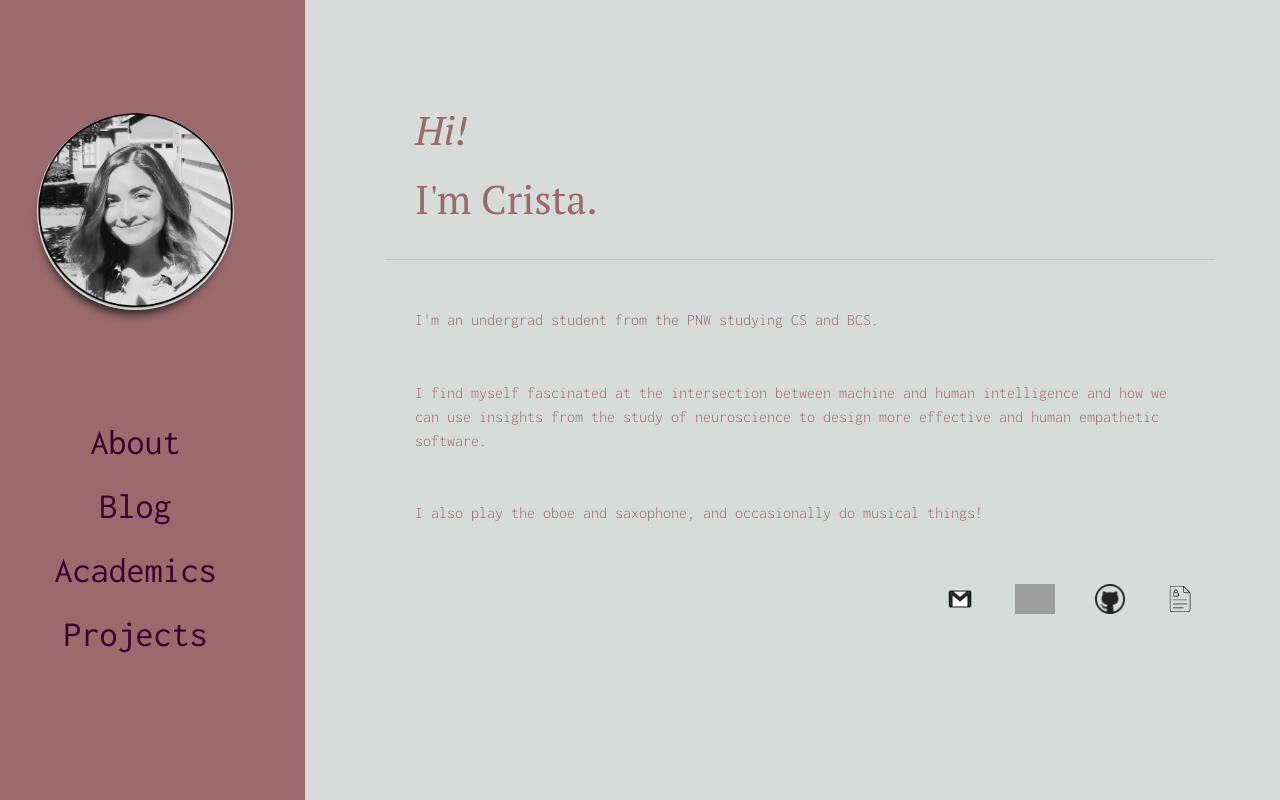
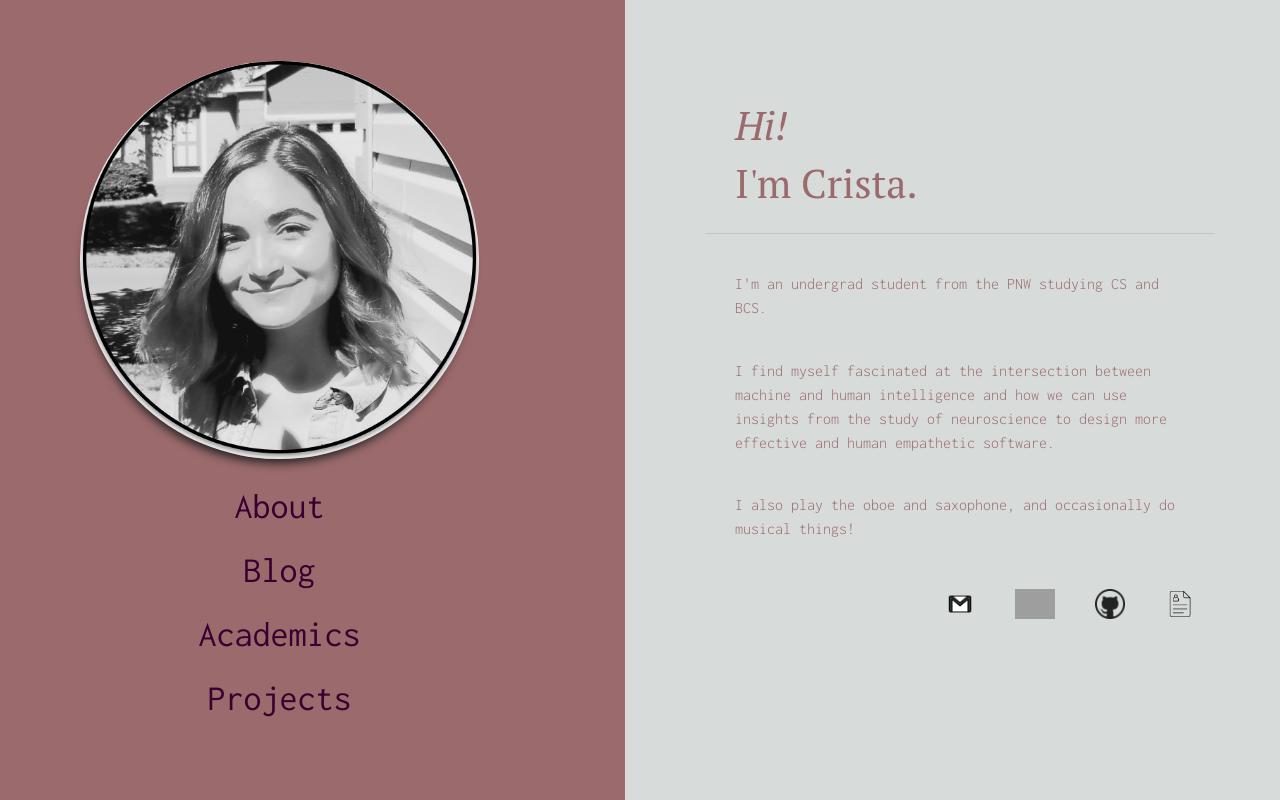
Before and after one commit to Crista2019/Website-2021, a React (Create React App) app: page / in a window 1280 px wide. Built offline with nearby package versions, Linux system fonts and the light colour scheme; grey boxes are pictures that could not be loaded.

Commit message:
better resizing

```diff
--- a/src/App.css
+++ b/src/App.css
@@ -6,7 +6,7 @@
         padding: 10%;
         display: flex;
         align-items: center;
-        flex-direction: column;
+        flex-direction: row;
         width: fit-content;
         width: fit-content;
         height: 100vh;
@@ -61,7 +61,7 @@
         width: 102vw;
         height: fit-content;
         justify-content:space-evenly;
-        position: relative;
+        /* position: relative; */
         z-index: 1;
       }
 
@@ -96,6 +96,7 @@
       .rest {
         width: 100vw;
         /* margin-left: -10px; */
+        font-size: 10px;
     }
 }
 
--- a/src/App.js
+++ b/src/App.js
@@ -13,7 +13,7 @@ function App() {
     <Container className="fill" fluid>
       <Router>
         <Row>
-          <Col xs={3}>
+          <Col>
             <div className="nav">
               <img className="pic" src={profile} alt="Me!" />
               <ul>
```
Also changed, not shown: 1 other file (tests, documents, lock files or other folders).
